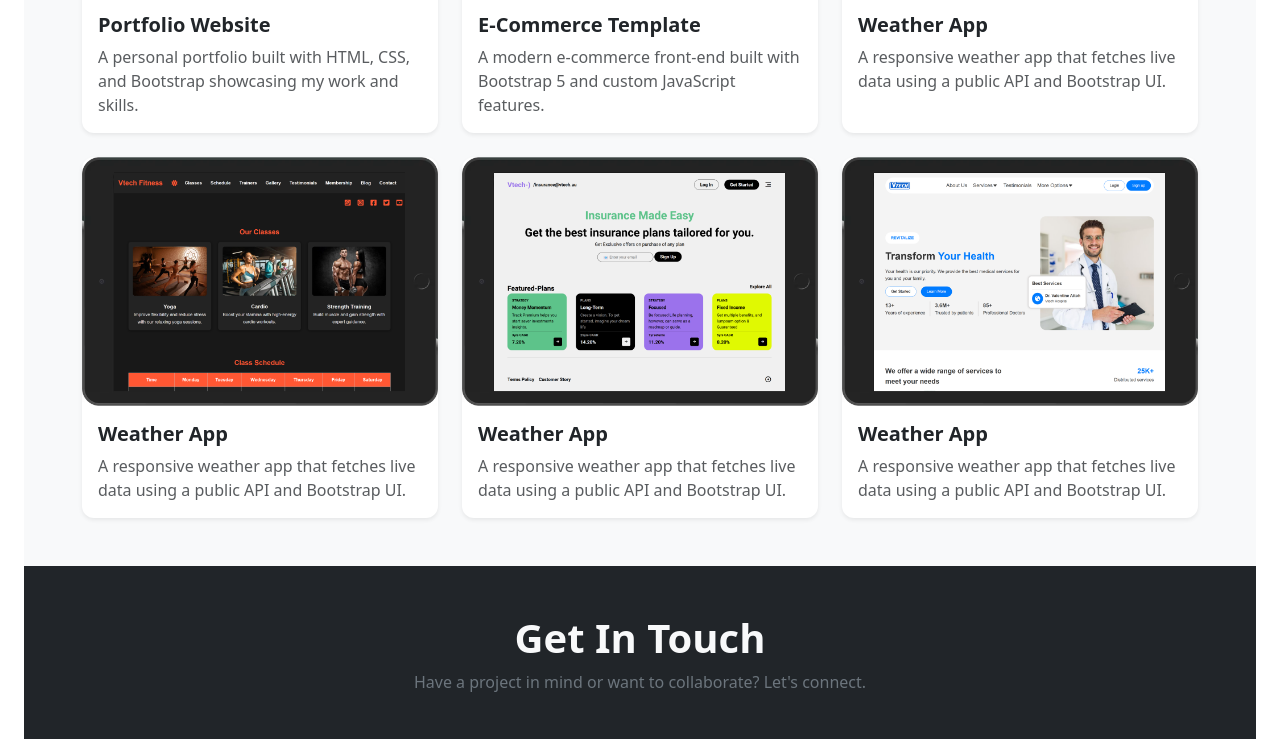
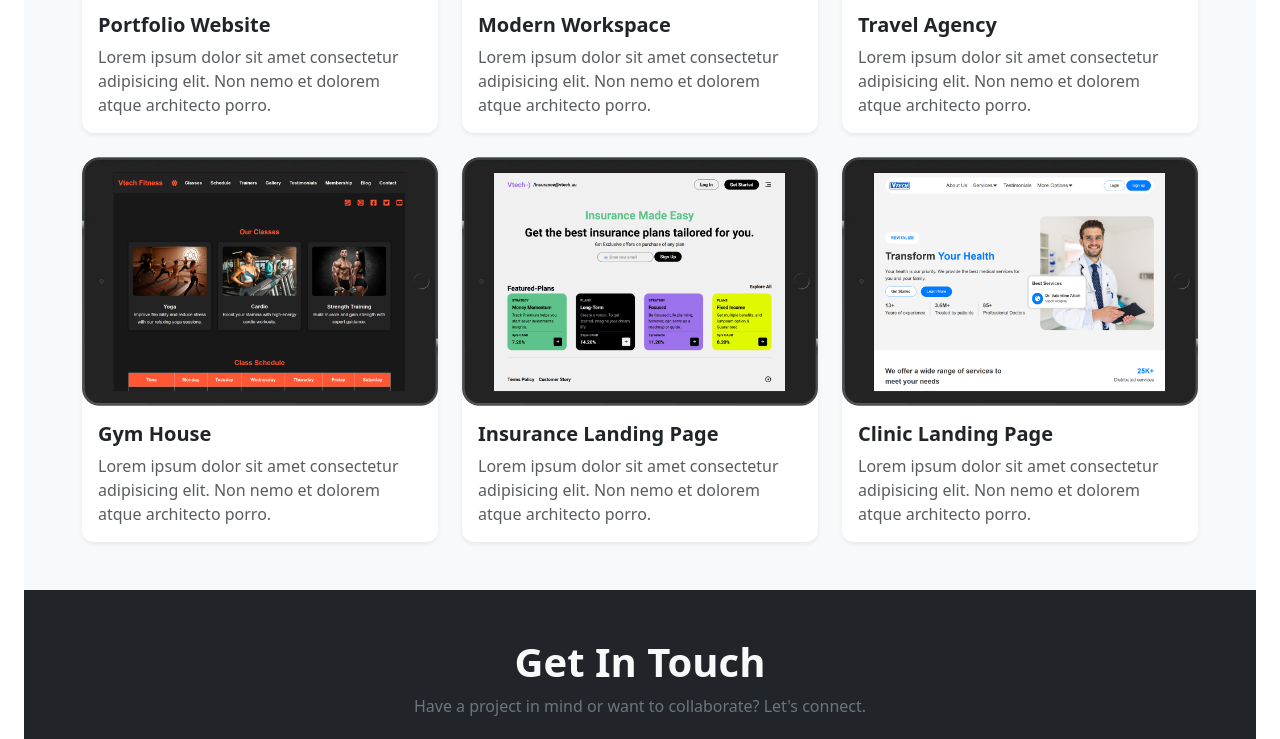
Before and after one commit to Attohval/VtechBootstrap, a plain HTML site: page index.html in a window 1280 px wide. Shown: the part 2397-3136 px from the top of the page. Drawn offline with nearby package versions, Linux system fonts and the light colour scheme.

Commit message:
updated project files

```diff
--- a/index.html
+++ b/index.html
@@ -259,7 +259,7 @@
                         <div class="card-body">
                             <h5 class="card-title fw-semibold">Portfolio Website</h5>
                             <p class="card-text text-muted mb-0">
-                            A personal portfolio built with HTML, CSS, and Bootstrap showcasing my work and skills.
+                            Lorem ipsum dolor sit amet consectetur adipisicing elit. Non nemo et dolorem atque architecto porro.
                             </p>
                         </div>
                         </div>
@@ -275,9 +275,9 @@
                                 </div>
                             </div>
                             <div class="card-body">
-                                <h5 class="card-title fw-semibold">E-Commerce Template</h5>
+                                <h5 class="card-title fw-semibold">Modern Workspace</h5>
                                 <p class="card-text text-muted mb-0">
-                                A modern e-commerce front-end built with Bootstrap 5 and custom JavaScript features.
+                                Lorem ipsum dolor sit amet consectetur adipisicing elit. Non nemo et dolorem atque architecto porro.
                                 </p>
                             </div>
                         </div>
@@ -292,9 +292,9 @@
                             </div>
                         </div>
                         <div class="card-body">
-                            <h5 class="card-title fw-semibold">Weather App</h5>
+                            <h5 class="card-title fw-semibold">Travel Agency</h5>
                             <p class="card-text text-muted mb-0">
-                            A responsive weather app that fetches live data using a public API and Bootstrap UI.
+                            Lorem ipsum dolor sit amet consectetur adipisicing elit. Non nemo et dolorem atque architecto porro.
                             </p>
                         </div>
                         </div>
@@ -309,9 +309,9 @@
                             </div>
                         </div>
                         <div class="card-body">
-                            <h5 class="card-title fw-semibold">Weather App</h5>
+                            <h5 class="card-title fw-semibold">Gym House</h5>
                             <p class="card-text text-muted mb-0">
-                            A responsive weather app that fetches live data using a public API and Bootstrap UI.
+                            Lorem ipsum dolor sit amet consectetur adipisicing elit. Non nemo et dolorem atque architecto porro.
                             </p>
                         </div>
                         </div>
@@ -326,9 +326,9 @@
                             </div>
                         </div>
                         <div class="card-body">
-                            <h5 class="card-title fw-semibold">Weather App</h5>
+                            <h5 class="card-title fw-semibold">Insurance Landing Page</h5>
                             <p class="card-text text-muted mb-0">
-                            A responsive weather app that fetches live data using a public API and Bootstrap UI.
+                            Lorem ipsum dolor sit amet consectetur adipisicing elit. Non nemo et dolorem atque architecto porro.
                             </p>
                         </div>
                         </div>
@@ -343,9 +343,9 @@
                             </div>
                         </div>
                         <div class="card-body">
-                            <h5 class="card-title fw-semibold">Weather App</h5>
+                            <h5 class="card-title fw-semibold">Clinic Landing Page</h5>
                             <p class="card-text text-muted mb-0">
-                            A responsive weather app that fetches live data using a public API and Bootstrap UI.
+                            Lorem ipsum dolor sit amet consectetur adipisicing elit. Non nemo et dolorem atque architecto porro.
                             </p>
                         </div>
                         </div>
```
